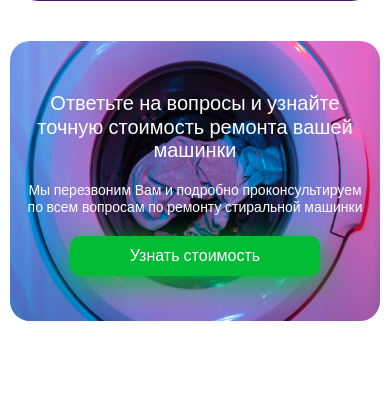
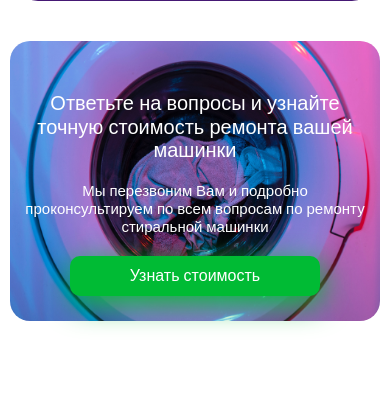
Before and after one commit to AlexeiBrel/Site, a PHP site: page / in a window 390 px wide. Shown: the part 1865-2276 px from the top of the page. Run offline with PHP 8.4, Linux system fonts and the light colour scheme; some libraries are stand-ins or nearby versions.

Commit message:
resizing

```diff
--- a/style/style.css
+++ b/style/style.css
@@ -743,9 +743,6 @@
   .main .answer-question .answer-question-content .answer-question-title h3 {
     font-size: 20px;
   }
-  .main .answer-question .answer-question-content .answer-question-title p {
-    font-size: 14px;
-  }
 }
 
 @media all and (max-width: 350px) {
--- a/style/style.scss
+++ b/style/style.scss
@@ -594,9 +594,9 @@ $height) {
                     h3 {
                         font-size: 20px;
                     }
-                    p {
-                        font-size: 14px;
-                    }
+                    // p {
+                    //     font-size: 14px;
+                    // }
                 }
             }
         }
```
